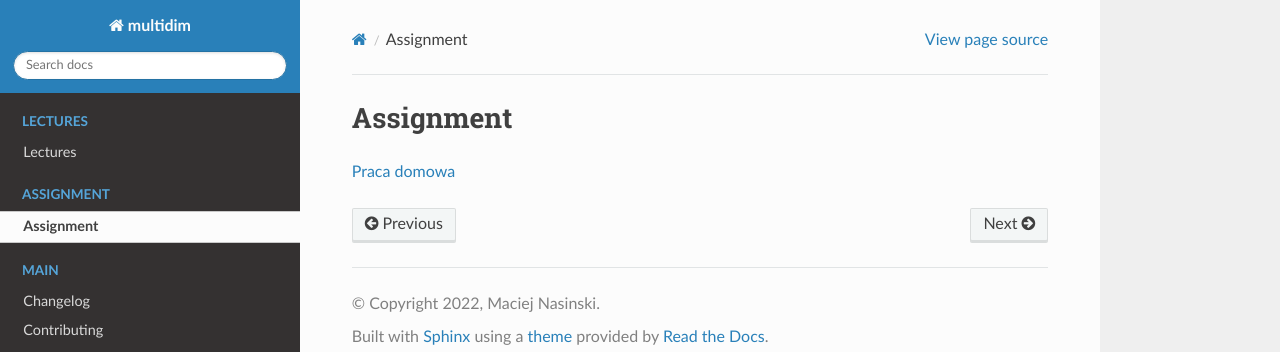
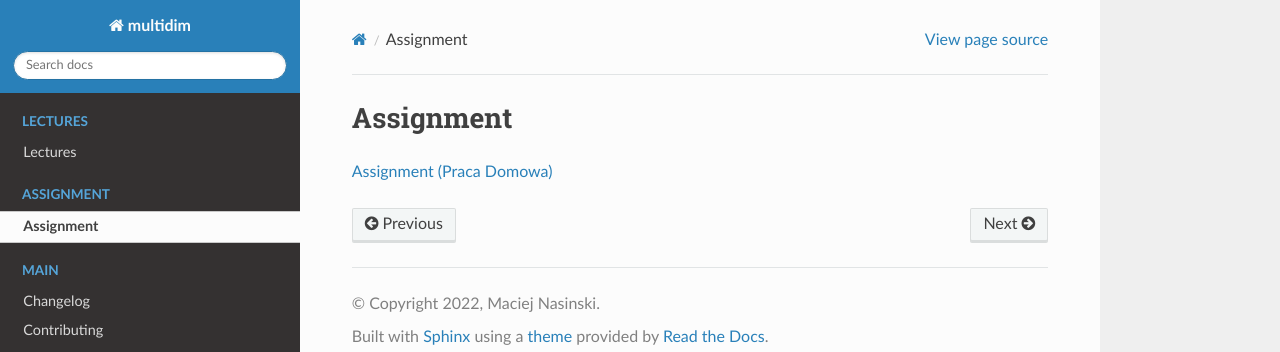
Before and after one commit to Polkas/multidim, a Sphinx documentation site: the page built from docs/assignment.md, in a window 1280 px wide. Shown: the top 352 px of the page. Built offline with Sphinx 7.4.7 and the Read the Docs theme 2.0.0, drawn with Linux system fonts in a browser that asks for light colours; pages that are not in the unit, such as notebooks, are missing from menus.

Commit message:
url to homework

```diff
--- a/docs/assignment.md
+++ b/docs/assignment.md
@@ -1,3 +1,3 @@
 # Assignment
 
-<p><a href="_static/Assignment_AW_final">Praca domowa</a></p>
+<p><a href="_static/Assignment_AW_final.pdf">Assignment (Praca Domowa)</a></p>
```
